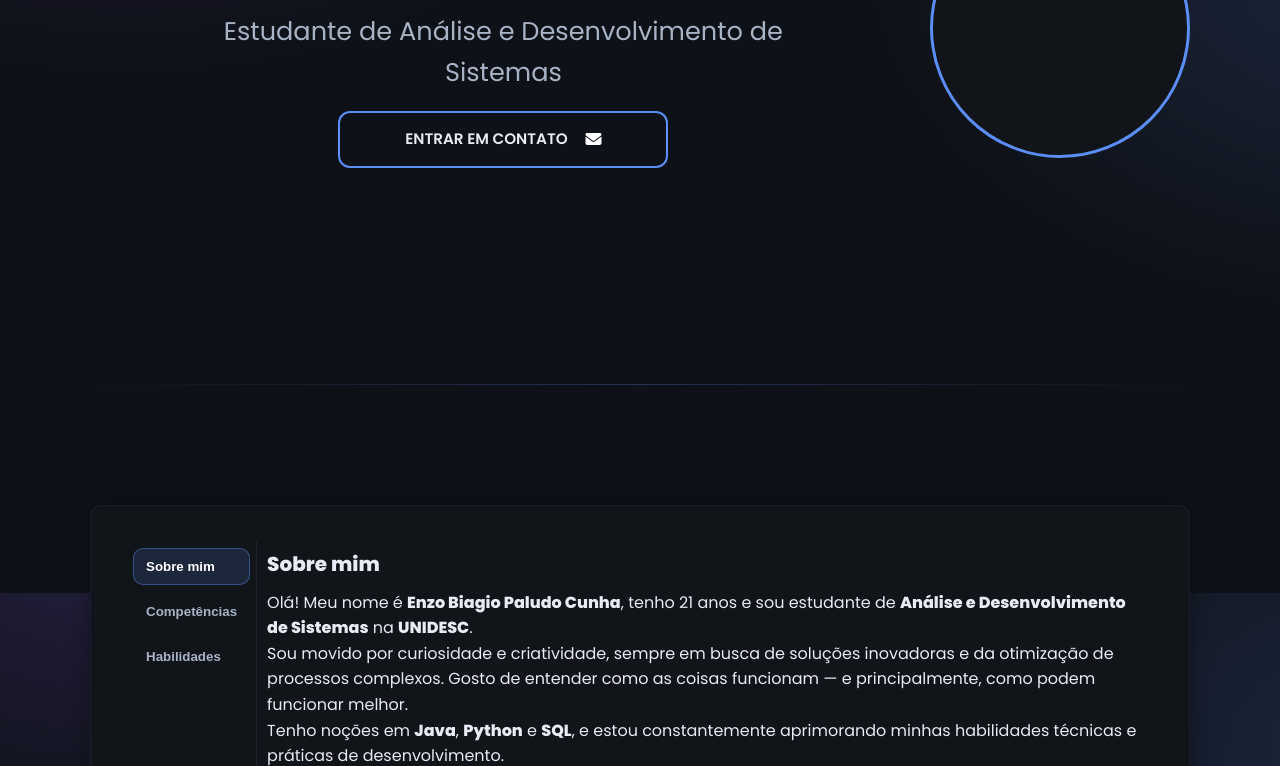
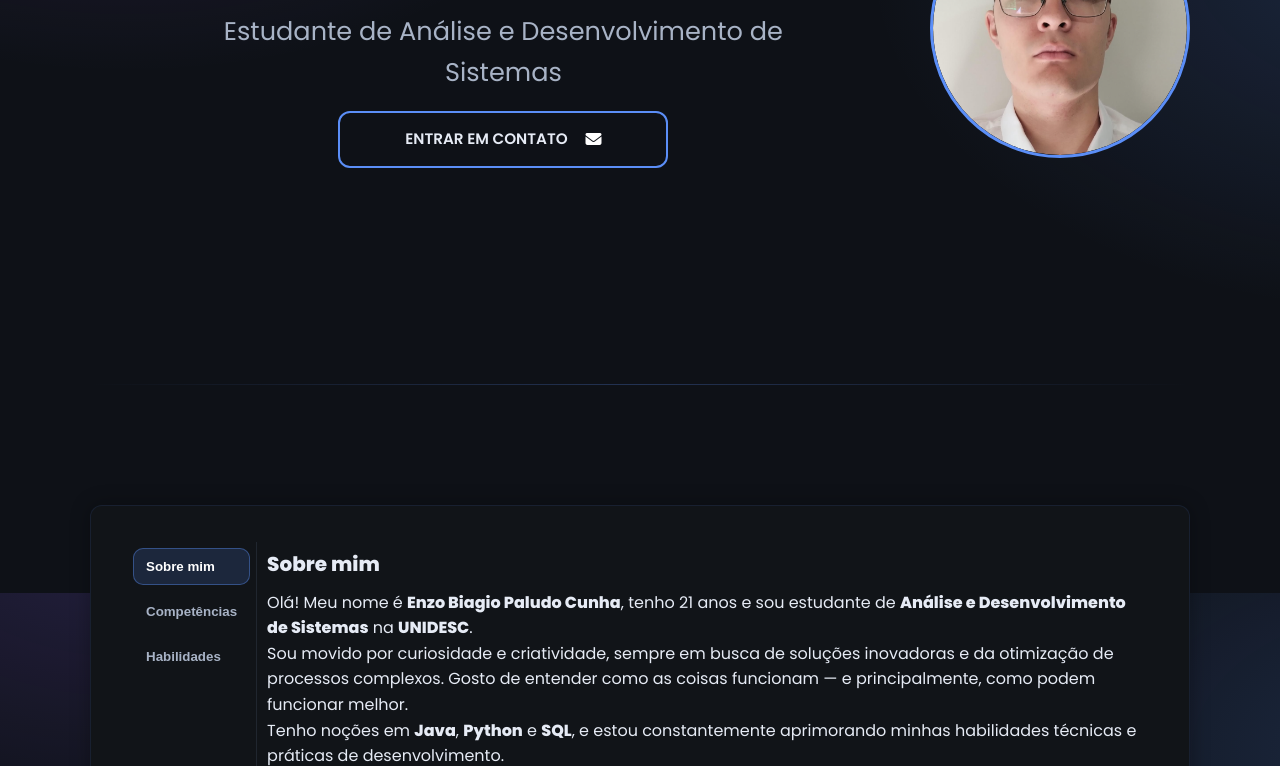
Before and after one commit to EnzoBPC/Portfolio-Profissional, a plain HTML site: page index.html in a window 1280 px wide. Shown: the part 207-973 px from the top of the page. Drawn offline with Linux system fonts and the light colour scheme.

Commit message:
Portfolio-Profissional

```diff
--- a/index.html
+++ b/index.html
@@ -24,7 +24,7 @@
     </div>
 
     <div class="photo">
-      <img src="images/fotoperfil.png" alt="Foto de Enzo Biagio Paludo Cunha" loading="lazy">
+      <img src="fotoperfil.png" alt="Foto de Enzo Biagio Paludo Cunha" loading="lazy">
     </div>
 </div>
 
```
